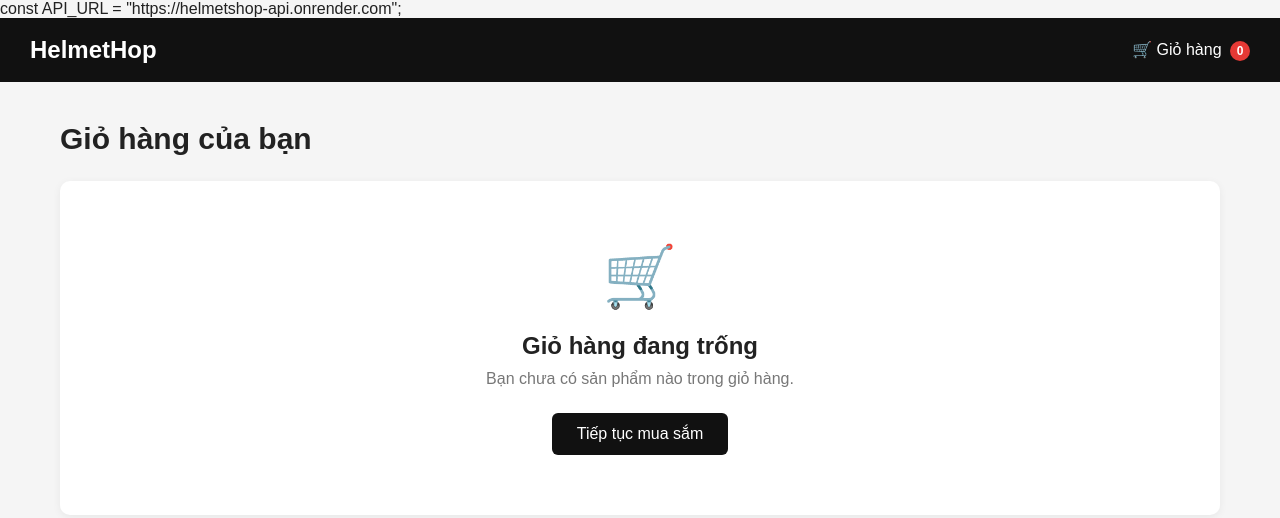
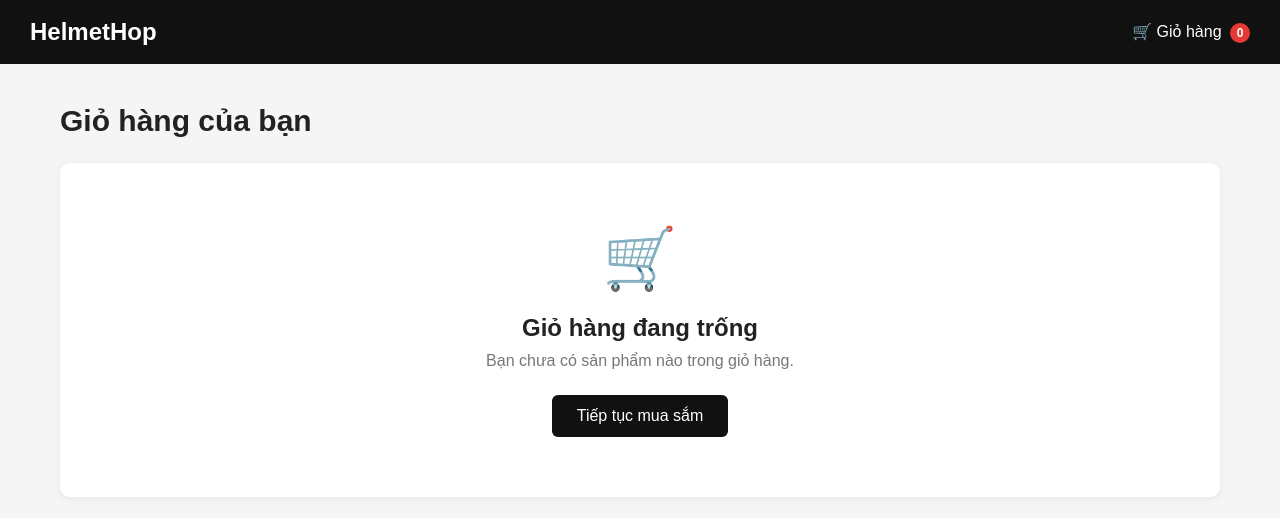
Before and after one commit to Huy-Ly99/Helmetshop, a plain HTML site: page cart.html in a window 1280 px wide. Drawn offline with Linux system fonts and the light colour scheme.

Commit message:
js product catolog

```diff
--- a/cart.html
+++ b/cart.html
@@ -246,9 +246,10 @@
 </head>
 
 <body>
-const API_URL = "https://helmetshop-api.onrender.com";
+
     <!-- Nếu website của bạn đã có header,
          giữ header hiện tại và bỏ phần này -->
+
     <header style="
         background:#111;
         padding:18px 30px;
@@ -281,6 +282,6 @@ const API_URL = "https://helmetshop-api.onrender.com";
 
 
     <script src="js/cart.js"></script>
-
+    <script src="js/script.js"></script>
 </body>
 </html>
--- a/js/cart.js
+++ b/js/cart.js
@@ -1,7 +1,6 @@
 // ========================================
 // HELMET HOP - CART
 // ========================================
-const API_URL = "https://helmetshop-api.onrender.com";
 // Lấy giỏ hàng từ localStorage
 function getCart() {
 
```
